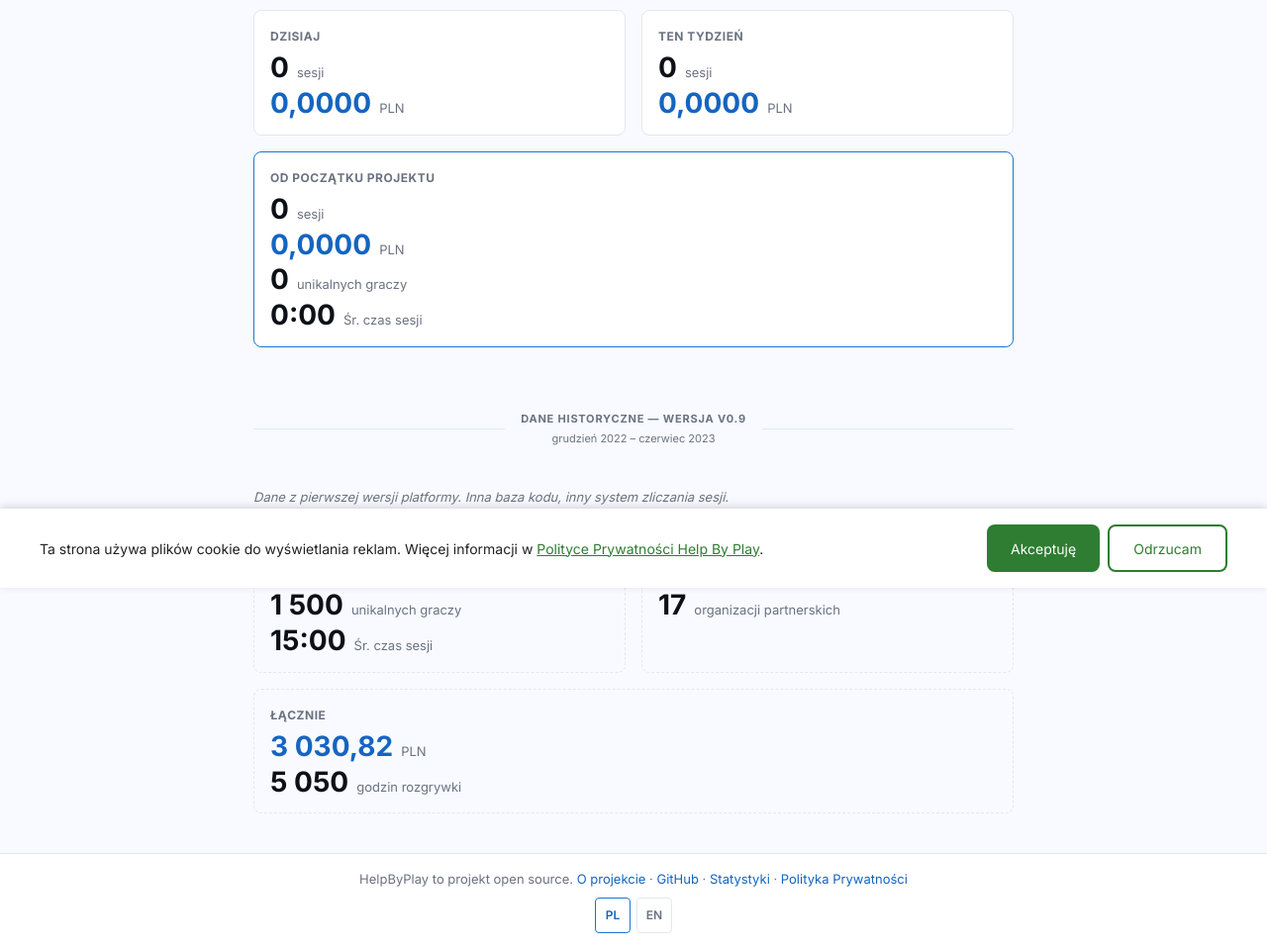
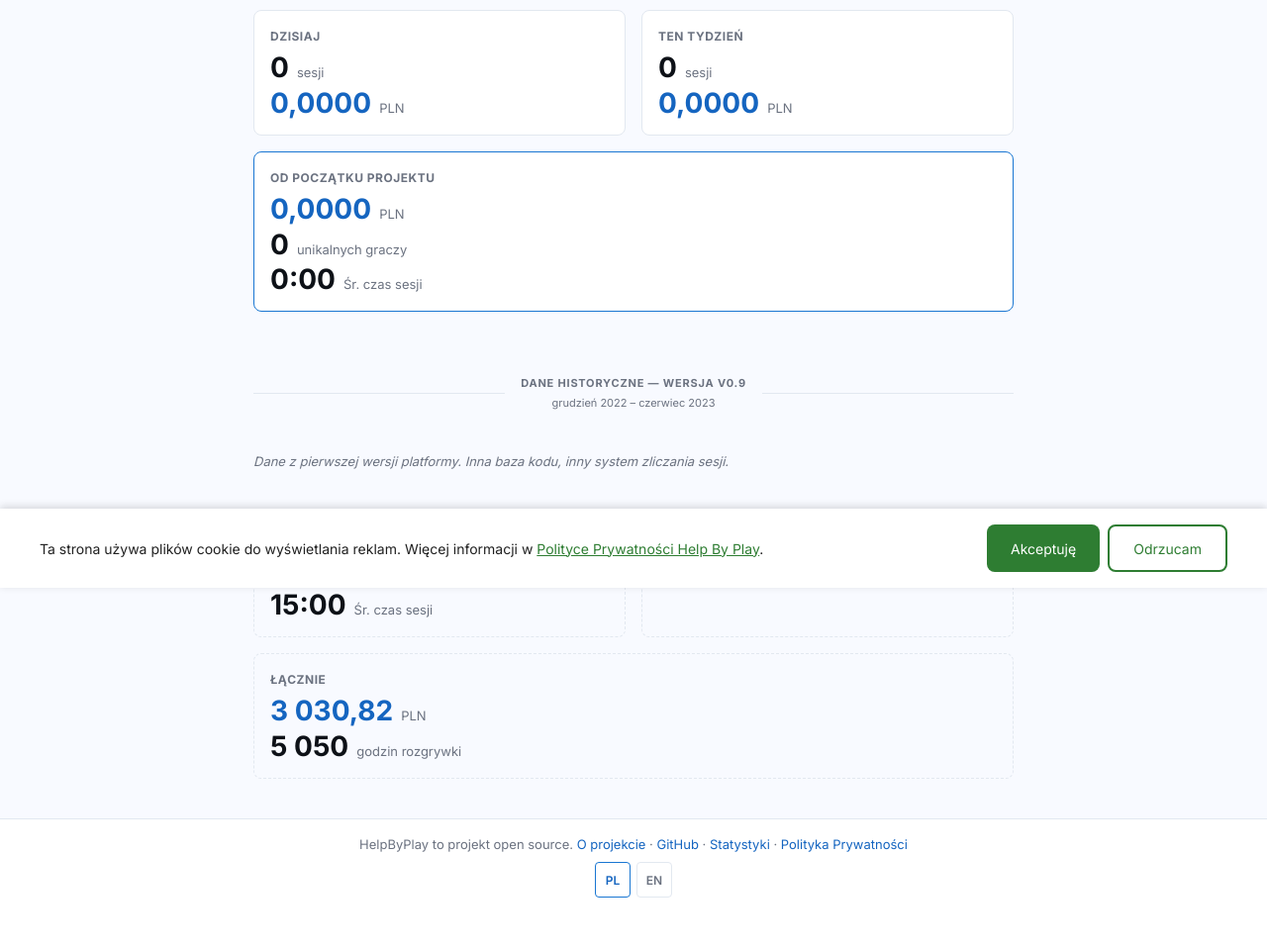
Before and after one commit to ProductPope/helpbyplay, a PHP site: page /statystyki.php in a window 1280 px wide. Shown: the part 206-1165 px from the top of the page at 99% size. After the commit the page ends 1113 px from the top, so only its background shows below. Run offline with PHP 8.4, Linux system fonts and the light colour scheme; data comes from the database, SQL or seed files in the repository; data that the repository does not hold is empty.

Commit message:
Remove misleading total_sessions row from all-time stats card
stats.total_sessions counts unique completing devices, not total sessions,
so showing it next to the label "sesji" was semantically wrong and confusing
(produced a number lower than unique players). Removed; unique players row
already captures the more accurate metric.

Co-Authored-By: Claude Sonnet 4.6 <noreply@anthropic.com>

```diff
--- a/statystyki.php
+++ b/statystyki.php
@@ -93,10 +93,6 @@ $v09_hours   = 5050;
             <div class="stat-card stat-card--alltime">
                 <h2 class="stat-card-period"><?= htmlspecialchars(t('stats_alltime')) ?></h2>
                 <div class="stat-row">
-                    <span class="stat-value"><?= number_format($totalSessions, 0, ',', ' ') ?></span>
-                    <span class="stat-label"><?= htmlspecialchars(t('stats_sessions_label')) ?></span>
-                </div>
-                <div class="stat-row">
                     <span class="stat-value stat-value--pln"><?= number_format($totalPln, 4, ',', ' ') ?></span>
                     <span class="stat-label"><?= htmlspecialchars(t('currency')) ?></span>
                 </div>
```
